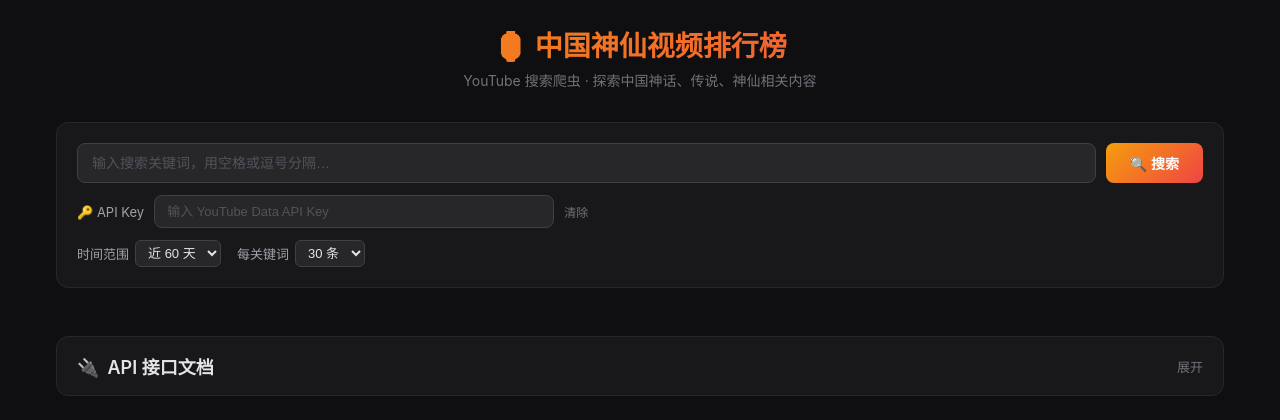
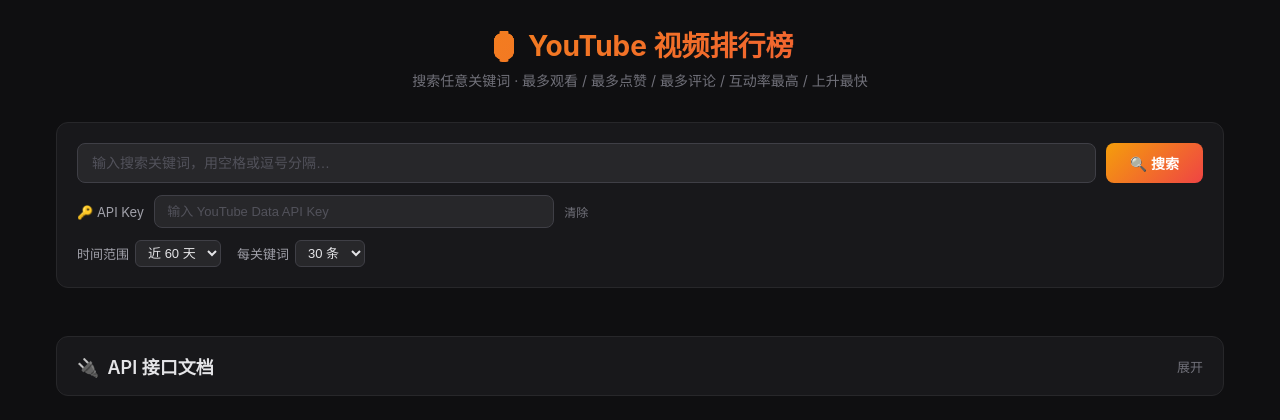
Before and after one commit to psshu1986-cell/Youtube_Crawler, a Flask app: page / in a window 1280 px wide. Shown: the top 420 px of the page. Run offline with Flask 3, Linux system fonts and the light colour scheme.

Commit message:
fix: 页面标题改为 YouTube 视频排行榜

```diff
--- a/templates/index.html
+++ b/templates/index.html
@@ -3,7 +3,7 @@
 <head>
 <meta charset="UTF-8">
 <meta name="viewport" content="width=device-width, initial-scale=1.0">
-<title>YouTube 中国神仙视频排行榜</title>
+<title>YouTube 视频排行榜</title>
 <style>
   *, *::before, *::after { box-sizing: border-box; margin: 0; padding: 0; }
   body {
@@ -179,8 +179,8 @@
 <body>
 <div class="container">
   <div class="header">
-    <h1>🏮 中国神仙视频排行榜</h1>
-    <p>YouTube 搜索爬虫 · 探索中国神话、传说、神仙相关内容</p>
+    <h1>🏮 YouTube 视频排行榜</h1>
+    <p>搜索任意关键词 · 最多观看 / 最多点赞 / 最多评论 / 互动率最高 / 上升最快</p>
   </div>
 
   <div class="search-box">
```
